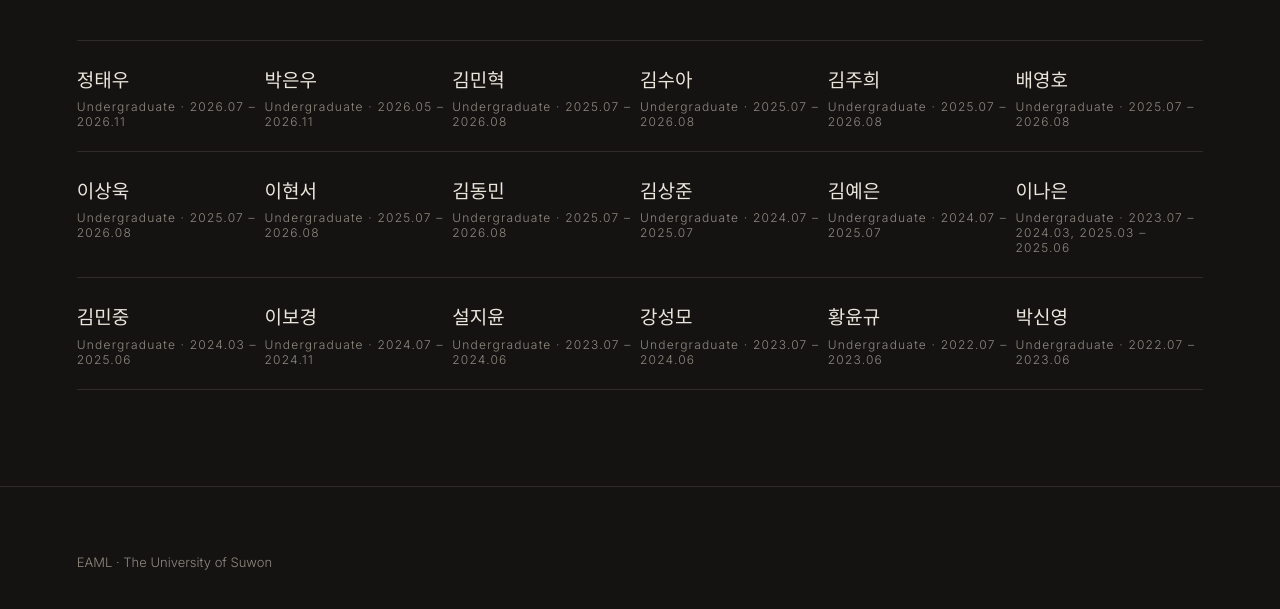
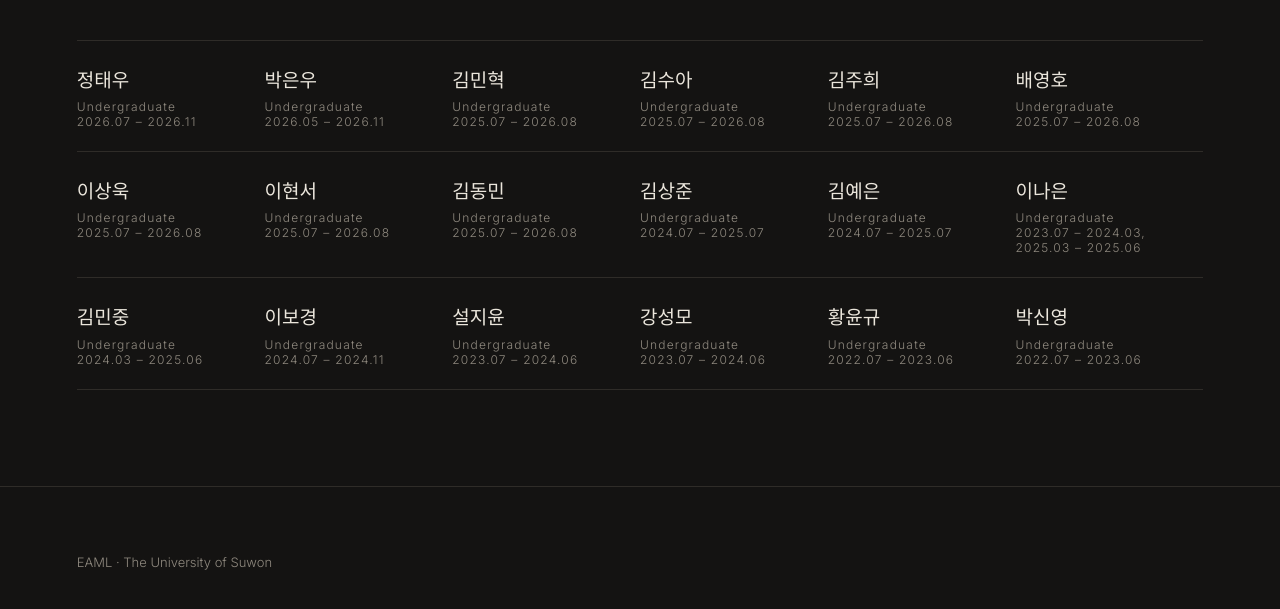
Before and after one commit to eamlab301/eamlab301.github.io, a plain HTML site: page alumni.html in a window 1280 px wide. Shown: the part 283-892 px from the top of the page. Drawn offline with nearby package versions, Linux system fonts and the light colour scheme.

Commit message:
Alumni: role and period on separate lines
Co-Authored-By: Claude Opus 5.5 <noreply@anthropic.com>

```diff
--- a/alumni.html
+++ b/alumni.html
@@ -31,7 +31,7 @@ footer{padding:8vh 6vw;color:var(--mute);font-size:13px;border-top:1px solid var
 </section>
 <footer>EAML · The University of Suwon</footer>
 <script>
-const A=[['정태우','Undergraduate · 2026.07 – 2026.11'],['박은우','Undergraduate · 2026.05 – 2026.11'],['김민혁','Undergraduate · 2025.07 – 2026.08'],['김수아','Undergraduate · 2025.07 – 2026.08'],['김주희','Undergraduate · 2025.07 – 2026.08'],['배영호','Undergraduate · 2025.07 – 2026.08'],['이상욱','Undergraduate · 2025.07 – 2026.08'],['이현서','Undergraduate · 2025.07 – 2026.08'],['김동민','Undergraduate · 2025.07 – 2026.08'],['김상준','Undergraduate · 2024.07 – 2025.07'],['김예은','Undergraduate · 2024.07 – 2025.07'],['이나은','Undergraduate · 2023.07 – 2024.03, 2025.03 – 2025.06'],['김민중','Undergraduate · 2024.03 – 2025.06'],['이보경','Undergraduate · 2024.07 – 2024.11'],['설지윤','Undergraduate · 2023.07 – 2024.06'],['강성모','Undergraduate · 2023.07 – 2024.06'],['황윤규','Undergraduate · 2022.07 – 2023.06'],['박신영','Undergraduate · 2022.07 – 2023.06']];
+const A=[['정태우','Undergraduate<br>2026.07 – 2026.11'],['박은우','Undergraduate<br>2026.05 – 2026.11'],['김민혁','Undergraduate<br>2025.07 – 2026.08'],['김수아','Undergraduate<br>2025.07 – 2026.08'],['김주희','Undergraduate<br>2025.07 – 2026.08'],['배영호','Undergraduate<br>2025.07 – 2026.08'],['이상욱','Undergraduate<br>2025.07 – 2026.08'],['이현서','Undergraduate<br>2025.07 – 2026.08'],['김동민','Undergraduate<br>2025.07 – 2026.08'],['김상준','Undergraduate<br>2024.07 – 2025.07'],['김예은','Undergraduate<br>2024.07 – 2025.07'],['이나은','Undergraduate<br>2023.07 – 2024.03, 2025.03 – 2025.06'],['김민중','Undergraduate<br>2024.03 – 2025.06'],['이보경','Undergraduate<br>2024.07 – 2024.11'],['설지윤','Undergraduate<br>2023.07 – 2024.06'],['강성모','Undergraduate<br>2023.07 – 2024.06'],['황윤규','Undergraduate<br>2022.07 – 2023.06'],['박신영','Undergraduate<br>2022.07 – 2023.06']];
 document.getElementById('g').innerHTML=A.map(a=>`<div>${a[0]}<span>${a[1]||'&nbsp;'}</span></div>`).join('');
 </script>
 </body>
```
